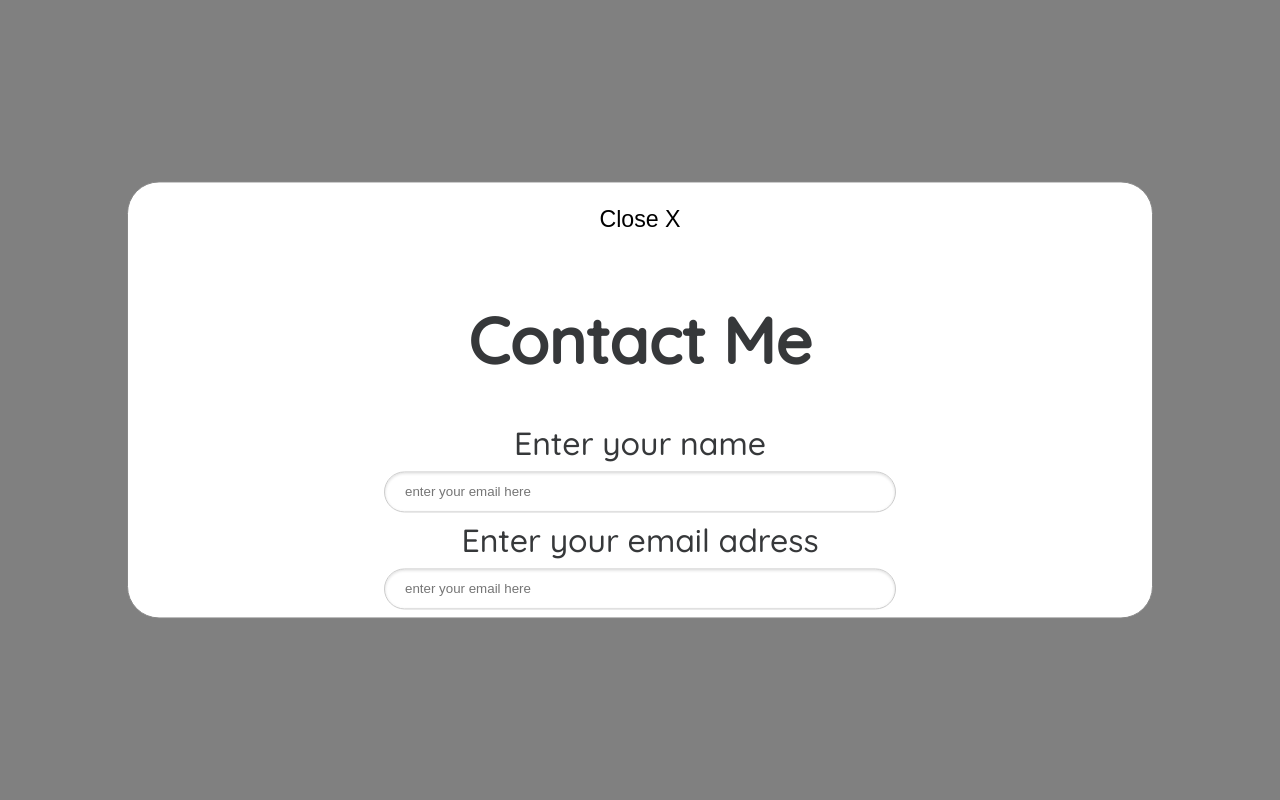
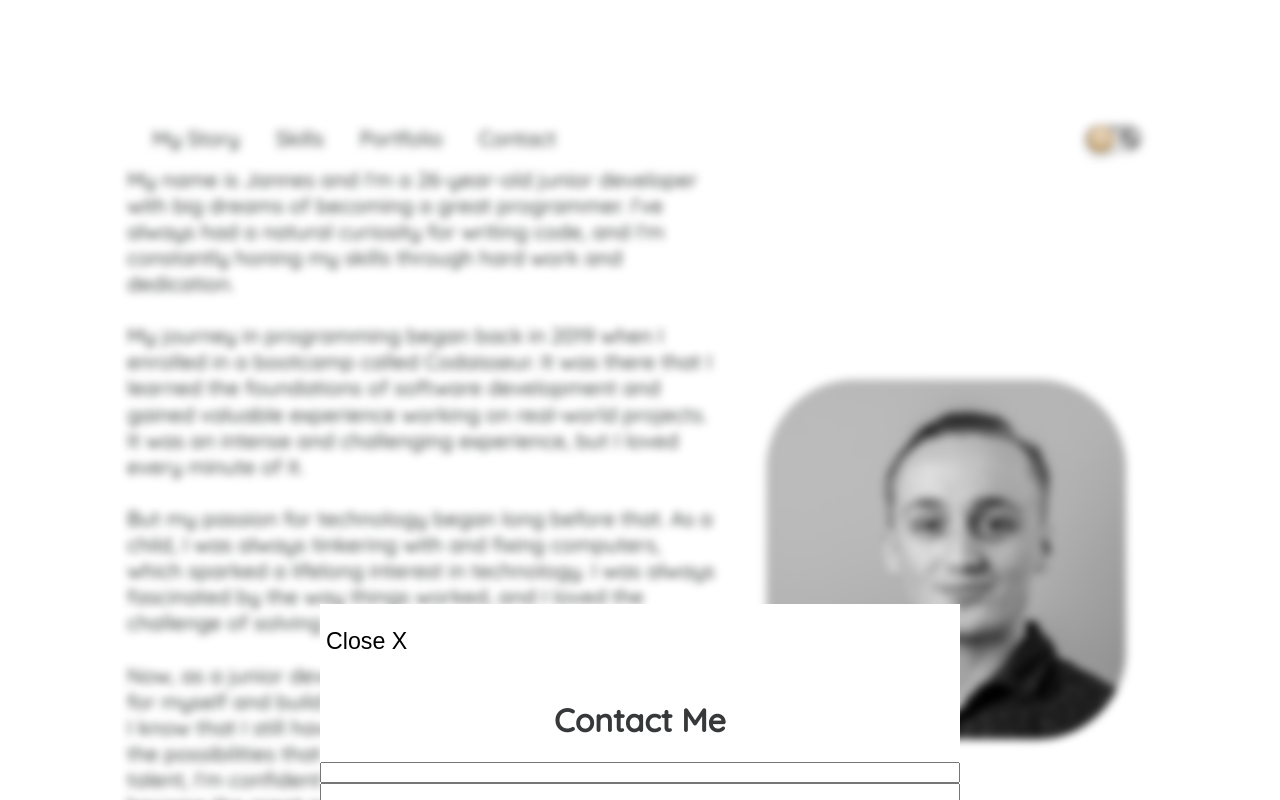
Before and after one commit to jaussems/jwt-website-plain-html-scss-js, a website: page src/index.html in a window 1280 px wide. Both pictures are taken after a click on the link "Contact". Shown: the top 800 px of the page. Drawn offline with Linux system fonts and the light colour scheme.

Commit message:
added modal transformation

```diff
--- a/src/index.html
+++ b/src/index.html
@@ -15,6 +15,8 @@
 </head>
 
 <body>
+
+  <div class="container container-fluid" id="page-wrap">
     <header>
       <nav class="col-lg-12 bg-color  ">
         <ul class=" d-flex h-100  ">
@@ -82,47 +84,17 @@
 
       </nav>
     </header>
-  <div class="container container-fluid">
-    <div class="contact-modal">
-      <div class="contact-modal_body">
-        <div class=" d-flex flex-column ">
-          <div>
-            <button onclick="toggleModal(event)">
-              <p>Close X</p>
-            </button>
-          </div>
-          <h1>Contact Me</h1>
-          <label>Enter your name</label>
-          <input id="name" type="text" placeholder="enter your email here" />
-          <label>Enter your email adress</label>
-          <input id="email" type="text" placeholder="enter your email here" />
-        </div>
-      </div>
-    </div>
     <div class="col-lg-12">
       <h1>Welcome </h1>
       <div class="row">
         <div class="col-lg-7 ">
           <div id="story" class="intro__text">
-            <!-- <p>My name is Jannes I am 26 years old and currently live in Purmerend. As a young boy I was always busy
-              with computers, started gaming and fixing / repairing computers a lot in my earlier years, I discovered at
-              a young age that PC and IT in general fascinate me. </p>
-            <p>After trying multiple different things throughout my life, for example: becoming a social worker, I
-              realized I had to follow my true ambitions: to become a programmer. To do this was going to be a tough
-              challenge, one does not simply become one overnight, one does through working hard and to keep learning.
-            </p>
-            <p>I signed up for the Codaisseur Full Stack Bootcamp this year to fulfil my dream, after 11 intensive weeks
-              of building awesome webbaps and completing assessments I managed to overcome obstacles and succeed along
-              side my peers. I know certain technologies you can see listed below.</p>
-            <p>Although I can call myself a developer now,there still much to learn. My mission is continuous learning,
-              I keep learning, I keep growing, a little bit better each day is still a little bit!</p> -->
-
             <p class="story_text">
               My name is Jannes and I'm a 26-year-old junior developer with big dreams of becoming a great programmer.
 
 
               I've always had a
-              natural talent for writing awesome code, and I'm constantly honing my skills through hard work and
+              natural curiosity for writing code, and I'm constantly honing my skills through hard work and
               dedication.
               <br />
               <br />
@@ -250,6 +222,20 @@
 
     </div>
   </div>
+  <div id="modal">
+    <div class="contact-modal_body">
+      <div class=" d-flex flex-column ">
+        <div>
+          <button onclick="toggleModal(event)">
+            <p>Close X</p>
+          </button>
+        </div>
+        <h1>Contact Me</h1>
+        <input />
+        <input />
+      </div>
+    </div>
+  </div>
 
 </body>
 
--- a/src/javascript/javascript.js
+++ b/src/javascript/javascript.js
@@ -58,25 +58,44 @@ const getAge = birthDate => Math.floor((new Date() - new Date(birthDate).getTime
 let myAge = getAge('1996-08-29');
 
 
+// const toggleModal = (event) => {
+//     const modalElement = document.querySelector('.contact-modal');
+//     const modalBody = document.querySelector('.contact-modal_body');
+//     this.isModalVisible = !this.isModalVisible;
+//     modalBody.classList.remove("run-animation");
+//     if (this.isModalVisible) {
+//         //modalElement.style.visibility = 'visible'
+//         //document.body.style.overflow = 'hidden';
+//         document.body.classList.add("dialogIsOpen")
+
+//     }
+//     else {
+//         //modalElement.style.visibility = 'hidden';
+//         //document.body.style.overflow = 'auto';
+//         document.body.classList.remove("dialogIsOpen");
+//     }
+//     modalBody.classList.add("run-animation");
+
+//     event.preventDefault();
+// }
+
+
+
 const toggleModal = (event) => {
-    const modalElement = document.querySelector('.contact-modal');
-    const modalBody = document.querySelector('.contact-modal_body');
     this.isModalVisible = !this.isModalVisible;
-    modalBody.classList.remove("run-animation");
+    //modalBody.classList.remove("run-animation");
     if (this.isModalVisible) {
-        modalElement.style.visibility = 'visible'
-        document.body.style.overflow = 'hidden';
+
+        document.body.classList.add("dialogIsOpen")
 
     }
     else {
-        modalElement.style.visibility = 'hidden';
-        document.body.style.overflow = 'auto';
+
+        document.body.classList.remove("dialogIsOpen");
     }
-    modalBody.classList.add("run-animation");
 
     event.preventDefault();
 }
-
 
 
 const toggleDropdownMenu = (event) => {
--- a/src/styles/scss/style.scss
+++ b/src/styles/scss/style.scss
@@ -14,6 +14,7 @@ body {
   @include scrollbar;
   margin: 0;
   padding: 0;
+  -webkit-transform: translateZ(0);
 }
 
 a {
@@ -225,75 +226,35 @@ li {
   text-decoration: underline;
 }
 
-.contact-modal {
-  display: block;
-  height: 100vh;
-  visibility: hidden;
-  background-color: grey;
-  background: grey;
-  box-shadow: 0 0 0 9999px rgba(0, 0, 0, 0.5);
-  text-align: center;
+#modal {
+  background: white;
   position: fixed;
-  overflow: auto;
-  top: 0;
-  right: 0;
-  bottom: 0;
-  left: 0;
-  width: 100%;
-  max-width: 100%;
-  max-height: 100%;
-  z-index: 5 !important;
-  &_body {
-    font-size: 2rem;
-    background-color: var(--background-color);
-    justify-content: center;
-    -webkit-animation: animatetop 4s;
-    position: relative;
-    padding: 0;
-    border-radius: 2rem;
-    border: 1px solid #888;
-    width: 80%;
-    top: 50%;
-    left: 50%;
-    color: var(--text-color);
-    transform: translate(-50%, -50%);
-    animation: animatetop 0.4s ease-in;
-  }
-
-  input {
-    align-self: center;
-    margin: 2rem 0 2rem;
-    width: 50%;
-    margin: 8px 0;
-    display: inline-block;
-    border: 1px solid #ccc;
-    box-shadow: inset 0 1px 3px #ddd;
-    border-radius: 2rem;
-    -webkit-box-sizing: border-box;
-    -moz-box-sizing: border-box;
-    box-sizing: border-box;
-    padding-left: 20px;
-    padding-right: 20px;
-    padding-top: 12px;
-    padding-bottom: 12px;
-  }
-}
-.modal-body {
-  font-size: 2rem;
-  background-color: #f7f8f8;
-  justify-content: center;
-  -webkit-animation: animatetop 0.4s;
-  position: absolute;
-  background-color: #fefefe;
-  margin: auto;
-  padding: 0;
-  border: 1px solid #888;
+  width: 50%;
   top: 50%;
   left: 50%;
-  transform: translate(-50%, -50%);
-  animation: animatetop 0.4s ease-in;
-  //animation-name: animatetop;
-  //animation-duration: 0.4s
+  margin: -25% 0 0 -25%;
+  transform: scale(1.5); /* prefix me */
+  opacity: 0;
+  pointer-events: none;
+}
+
+.dialogIsOpen #page-wrap {
+  /* Blur and de-color */
+  -webkit-filter: blur(5px) grayscale(50%);
+
+  /* Recede */
+  -webkit-transform: scale(0.9);
+}
+
+.dialogIsOpen #modal {
+  transform: scale(1); /* prefix me */
+  opacity: 1;
+  pointer-events: auto;
+}
+
+#page-wrap,
+#modal {
+  transition: all 0.4s ease; /* prefix me */
 }
 #contact :hover {
   cursor: pointer;
```
Also changed, not shown: src/styles/css/style.css, 1 other file. Lines whose indentation alone changed are shown as unchanged.
